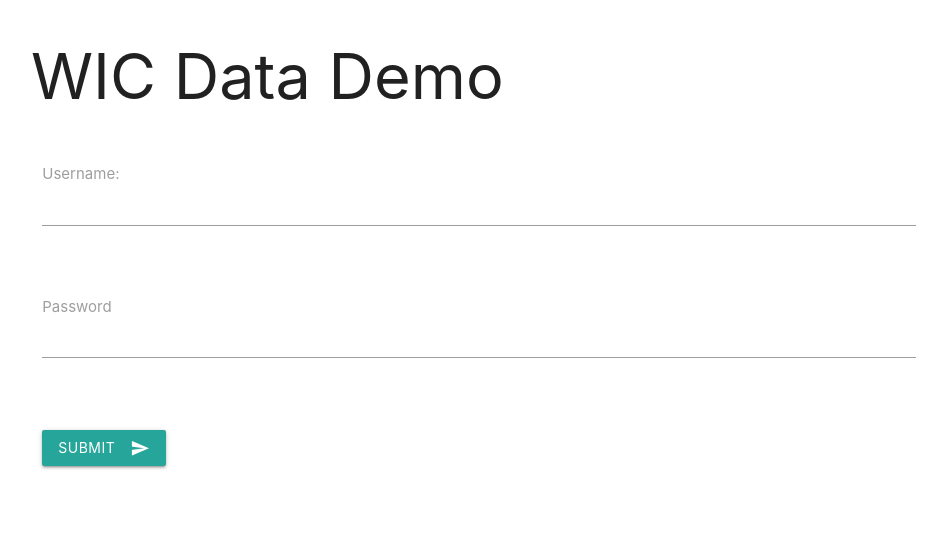
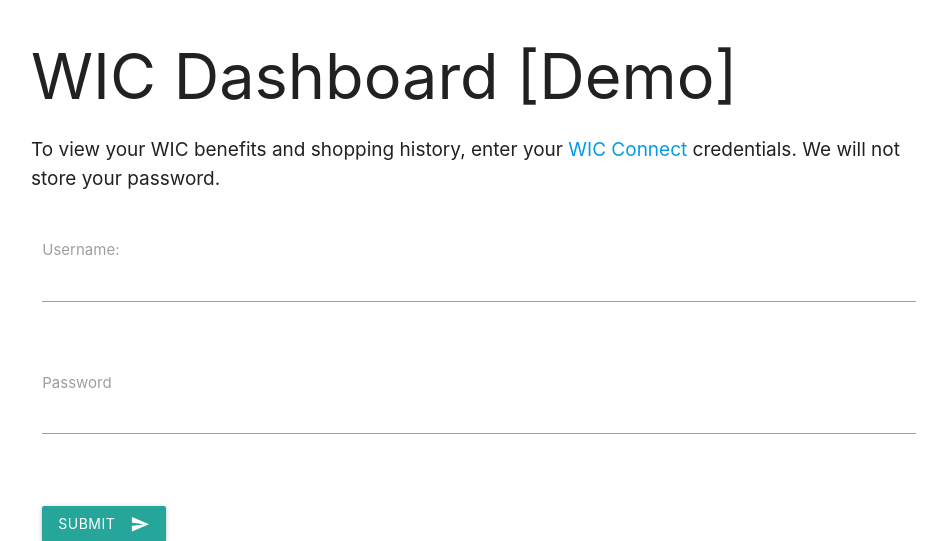
Before and after one commit to rye-welz-geselowitz/wic-connect-scraper, a Flask app: page / in a window 1280 px wide. Shown: the top 541 px of the page, without its empty margins (161-1108 px from the left). Run offline with Flask 3, Linux system fonts and the light colour scheme.

Commit message:
add demo info

```diff
--- a/templates/index.html
+++ b/templates/index.html
@@ -3,6 +3,7 @@
 <head>
     <link href="https://fonts.googleapis.com/icon?family=Material+Icons" rel="stylesheet">
     <meta name="viewport" content="width=device-width, initial-scale=1.0">
+    <title>WIC Dashboard [Demo]</title>
 </head>
 <style>
     body {
@@ -22,11 +23,15 @@ crossorigin="anonymous"></script>
 <link rel="stylesheet" href="https://cdnjs.cloudflare.com/ajax/libs/materialize/1.0.0/css/materialize.min.css">
 <script src="https://cdnjs.cloudflare.com/ajax/libs/materialize/1.0.0/js/materialize.min.js"></script>
 
+
 <body>
 <div class="container">
 
     <div id="form-container" class="row">
-        <h1>WIC Data Demo</h1>
+        <h1>WIC Dashboard [Demo]</h1>
+        <p>
+            To view your WIC benefits and shopping history, enter your <a href='https://www.wicconnect.com/wicconnectclient/siteLogonClient.recip?state=NEW%20YORK%20WIC&stateAgencyId=1' target="_blank">WIC Connect</a> credentials. We will not store your password.
+        </p>
         <form id="creds-form" class="col s12">
             <div class="row">
                 <div class="input-field col s12">
```
